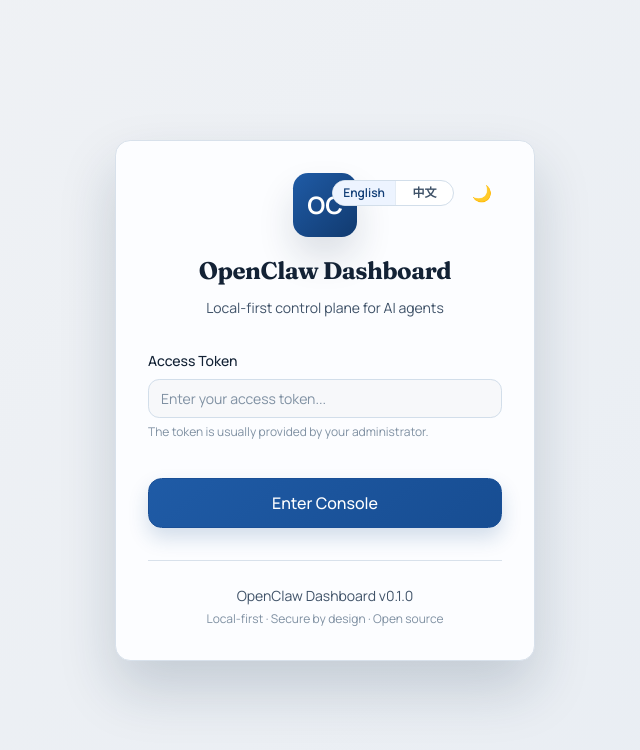
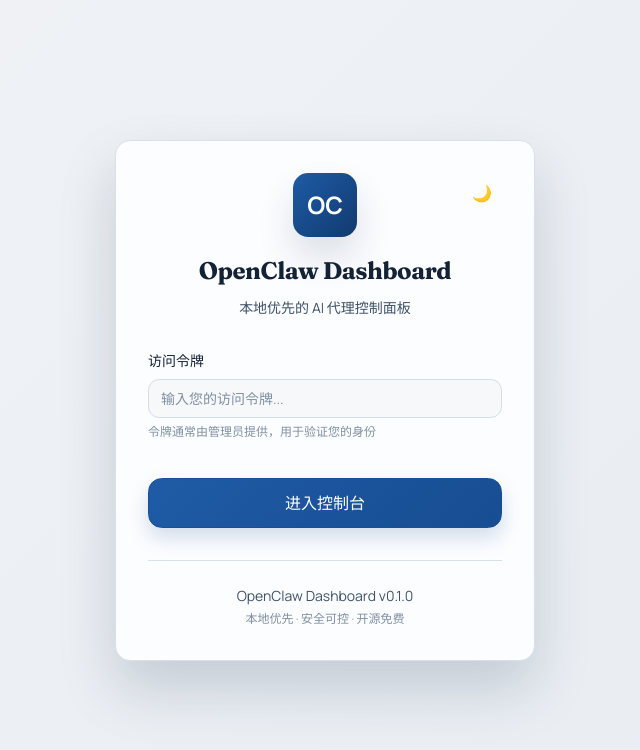
Before and after one commit to WThor-z/openclaw-dashboard, a React (Vite) app in the folder apps/web/: page /login in a window 1280 px wide. Shown: the top 750 px of the page, without its empty margins (315-955 px from the left). Built offline with nearby package versions, Linux system fonts and the light colour scheme.

Commit message:
fix(web): keep login page Chinese-only and remove locale switch

```diff
--- a/apps/web/src/pages/LoginPage.tsx
+++ b/apps/web/src/pages/LoginPage.tsx
@@ -1,63 +1,14 @@
-import React, { FormEvent, useEffect, useState } from "react";
+import React, { FormEvent, useState } from "react";
 import { useNavigate } from "react-router-dom";
 import { useAuth } from "../app/auth.js";
-import { LanguageSwitch, useI18n } from "../app/i18n.js";
-
-function ThemeToggle() {
-  const [theme, setTheme] = useState<"light" | "dark">("light");
-  const { locale } = useI18n();
-
-  useEffect(() => {
-    const savedTheme = localStorage.getItem("theme") as "light" | "dark";
-    if (savedTheme) {
-      setTheme(savedTheme);
-      document.documentElement.setAttribute("data-theme", savedTheme);
-    } else if (typeof window !== "undefined" && window.matchMedia?.("(prefers-color-scheme: dark)")?.matches) {
-      setTheme("dark");
-      document.documentElement.setAttribute("data-theme", "dark");
-    }
-  }, []);
-
-  const toggleTheme = () => {
-    const newTheme = theme === "light" ? "dark" : "light";
-    setTheme(newTheme);
-    document.documentElement.setAttribute("data-theme", newTheme);
-    localStorage.setItem("theme", newTheme);
-  };
-
-  return (
-    <button
-      type="button"
-      className="theme-toggle"
-      onClick={toggleTheme}
-      aria-label={
-        theme === "light"
-          ? (locale === "zh-CN" ? "切换到暗色模式" : "Switch to dark mode")
-          : (locale === "zh-CN" ? "切换到亮色模式" : "Switch to light mode")
-      }
-    >
-      {theme === "light" ? "🌙" : "☀️"}
-    </button>
-  );
-}
+import { ThemeSwitch } from "../app/theme.js";
 
 export function LoginPage() {
   const navigate = useNavigate();
   const { signIn } = useAuth();
-  const { t } = useI18n();
   const [token, setToken] = useState("");
   const [error, setError] = useState<string | null>(null);
   const [isLoading, setIsLoading] = useState(false);
-
-  // Initialize theme on mount
-  useEffect(() => {
-    const savedTheme = localStorage.getItem("theme") as "light" | "dark";
-    if (savedTheme) {
-      document.documentElement.setAttribute("data-theme", savedTheme);
-    } else if (typeof window !== "undefined" && window.matchMedia?.("(prefers-color-scheme: dark)")?.matches) {
-      document.documentElement.setAttribute("data-theme", "dark");
-    }
-  }, []);
 
   async function onSubmit(event: FormEvent<HTMLFormElement>) {
     event.preventDefault();
@@ -65,7 +16,7 @@ export function LoginPage() {
 
     const normalizedToken = token.trim();
     if (!normalizedToken) {
-      setError(t("login.error.tokenRequired"));
+      setError("请输入访问令牌");
       return;
     }
 
@@ -80,23 +31,23 @@ export function LoginPage() {
 
       if (!response.ok) {
         if (response.status === 401) {
-          setError(t("login.error.invalidToken"));
+          setError("访问令牌无效，请检查后重试");
         } else {
-          setError(t("login.error.verifyFailed"));
+          setError("令牌验证失败，请稍后重试");
         }
         return;
       }
 
       const body = (await response.json()) as { ok?: boolean; authorized?: boolean };
       if (!body.ok || !body.authorized) {
-        setError(t("login.error.invalidToken"));
+        setError("访问令牌无效，请检查后重试");
         return;
       }
 
       signIn(normalizedToken);
       navigate("/dashboard");
     } catch {
-      setError(t("login.error.daemonUnavailable"));
+      setError("无法验证访问令牌，请确认 daemon 已启动");
     } finally {
       setIsLoading(false);
     }
@@ -110,24 +61,23 @@ export function LoginPage() {
             <div className="login-logo-icon">OC</div>
             <h1>OpenClaw Dashboard</h1>
           </div>
-          <p className="login-subtitle">{t("login.subtitle")}</p>
+          <p className="login-subtitle">本地优先的 AI 代理控制面板</p>
           <div className="login-controls">
-            <LanguageSwitch />
-            <ThemeToggle />
+            <ThemeSwitch className="theme-toggle" />
           </div>
         </div>
 
         <form className="login-form" onSubmit={onSubmit}>
           <div className="form-group">
             <label htmlFor="daemon-token-input" className="form-label">
-              {t("login.tokenLabel")}
+              访问令牌
             </label>
             <input
               id="daemon-token-input"
               data-testid="daemon-token-input"
               type="password"
               className={`input ${error ? "input-error" : ""}`}
-              placeholder={t("login.tokenPlaceholder")}
+              placeholder="输入您的访问令牌..."
               value={token}
               onChange={(event) => {
                 setToken(event.target.value);
@@ -136,7 +86,7 @@ export function LoginPage() {
               disabled={isLoading}
             />
             <span className="form-hint">
-              {t("login.tokenHint")}
+              令牌通常由管理员提供，用于验证您的身份
             </span>
           </div>
 
@@ -156,17 +106,17 @@ export function LoginPage() {
             {isLoading ? (
               <>
                 <span className="loading-spinner">⏳</span>
-                {t("login.connecting")}
+                连接中...
               </>
             ) : (
-              t("login.enterConsole")
+              "进入控制台"
             )}
           </button>
         </form>
 
         <div className="login-footer">
           <p>OpenClaw Dashboard v0.1.0</p>
-          <p className="text-muted">{t("login.footer.tagline")}</p>
+          <p className="text-muted">本地优先 · 安全可控 · 开源免费</p>
         </div>
       </div>
 
```
Also changed, not shown: 1 other file (tests, documents, lock files or other folders).
